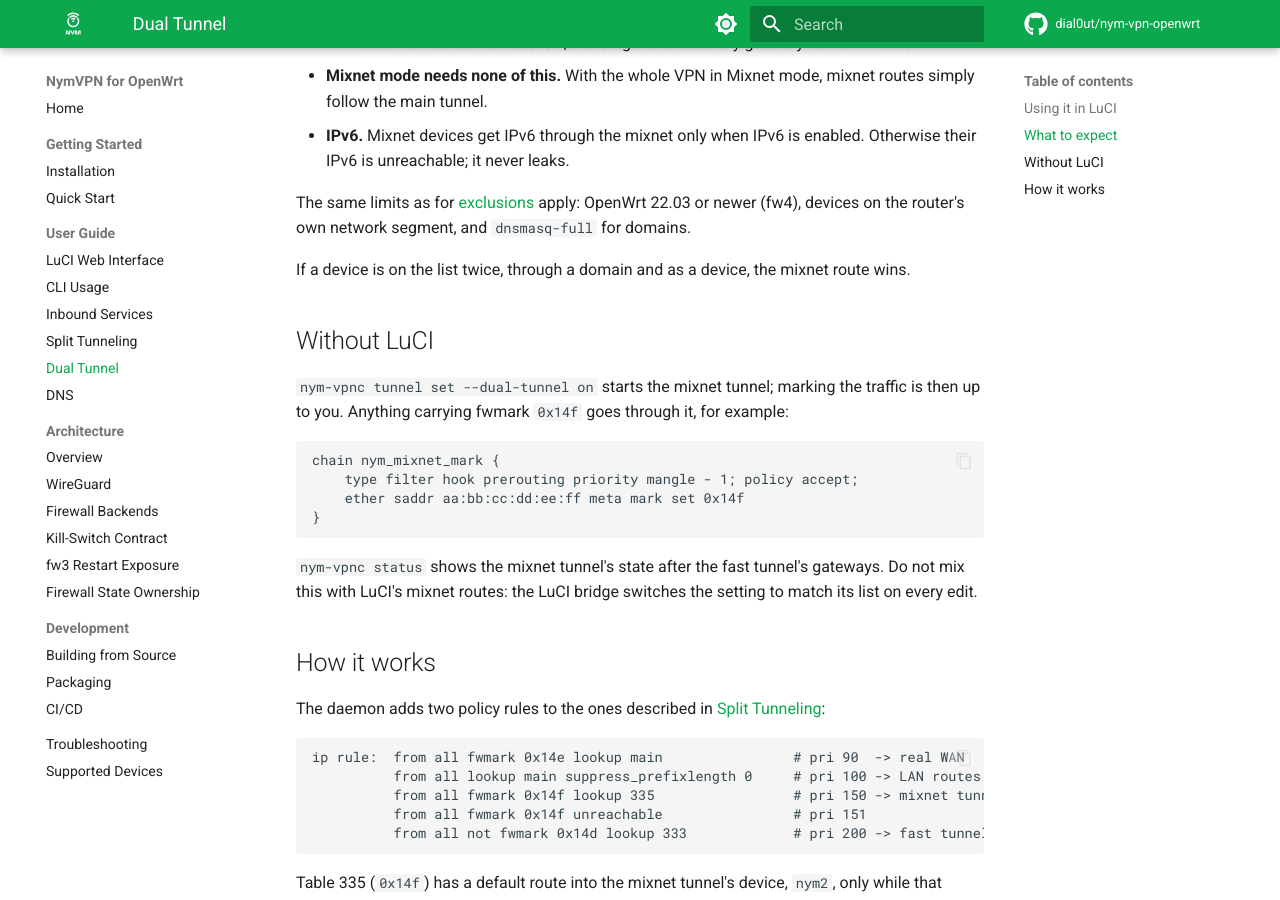
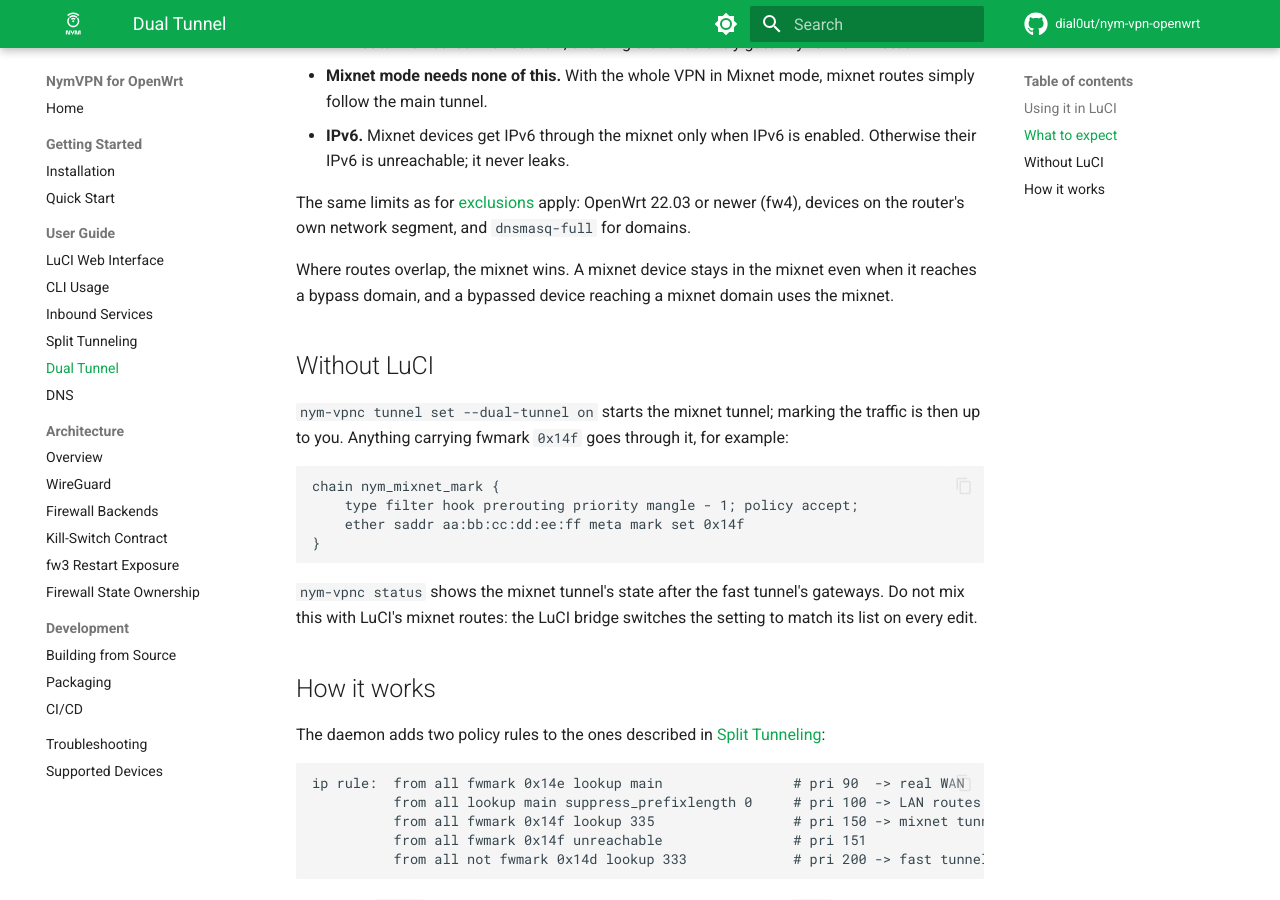
Before and after one commit to dial0ut/nym-vpn-openwrt, an MkDocs documentation site: the page built from docs/guide/dual-tunnel.md, in a window 1280 px wide and 900 px high, scrolled down 1266 px. Built offline with MkDocs 1.6.1 and Material for MkDocs 9.7.7, drawn with Linux system fonts in a browser that asks for light colours; comment, search, counter and statistics services are not loaded.

Commit message:
chore: cleanup docs

```diff
--- a/docs/guide/dual-tunnel.md
+++ b/docs/guide/dual-tunnel.md
@@ -50,7 +50,8 @@ its exit), connecting, or the VPN is disconnected.
 The same limits as for [exclusions](split-tunneling.md#managed-exclusions-luci) apply: OpenWrt 22.03
 or newer (fw4), devices on the router's own network segment, and `dnsmasq-full` for domains.
 
-If a device is on the list twice, through a domain and as a device, the mixnet route wins.
+Where routes overlap, the mixnet wins. A mixnet device stays in the mixnet even when it reaches
+a bypass domain, and a bypassed device reaching a mixnet domain uses the mixnet.
 
 ## Without LuCI
 
```
Also changed, not shown: docs/guide/split-tunneling.md (+2 -1 lines), docs/.obsidian/app.json (deleted), docs/.obsidian/appearance.json (deleted), docs/.obsidian/core-plugins.json (deleted), docs/.obsidian/workspace.json (deleted), 1 other file.
